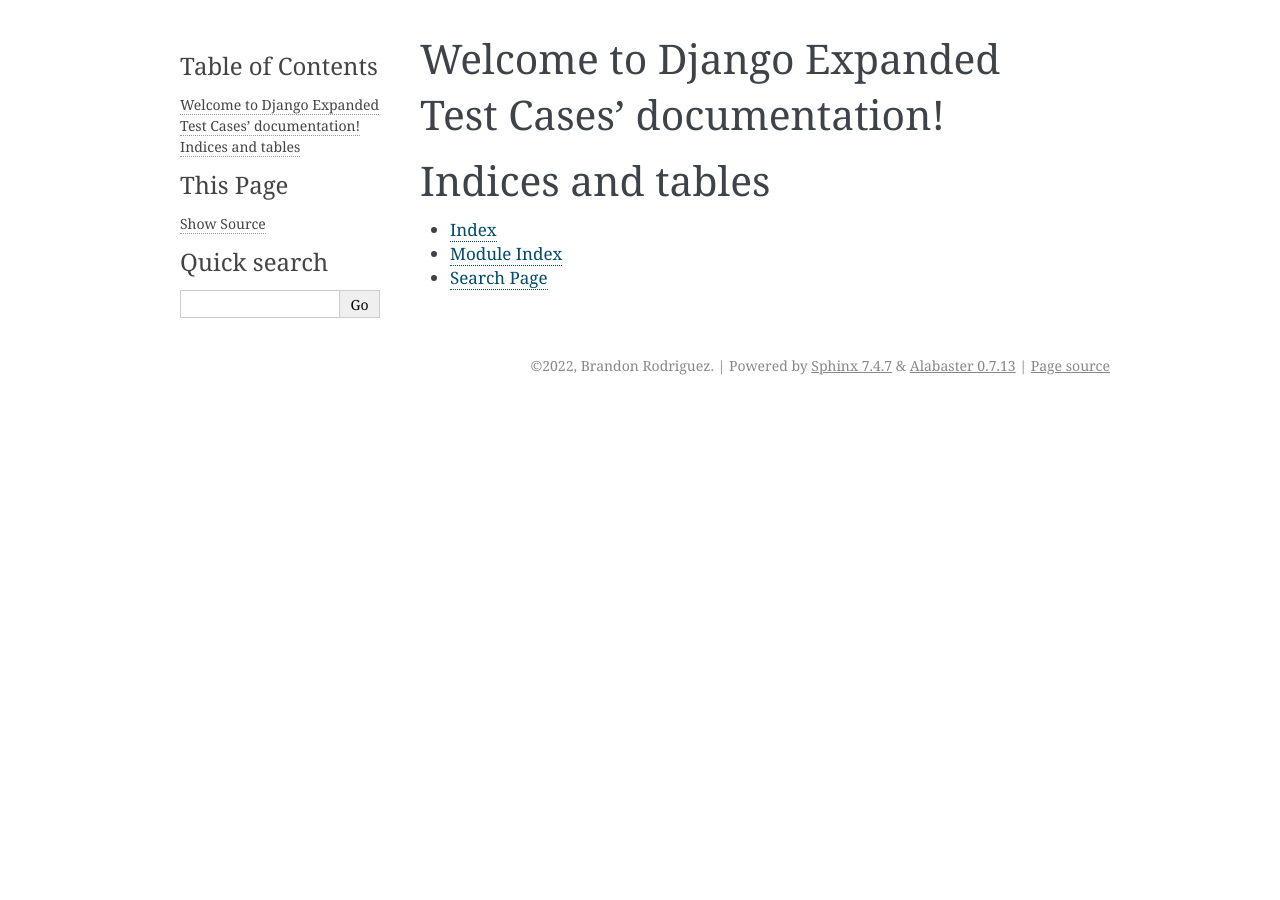
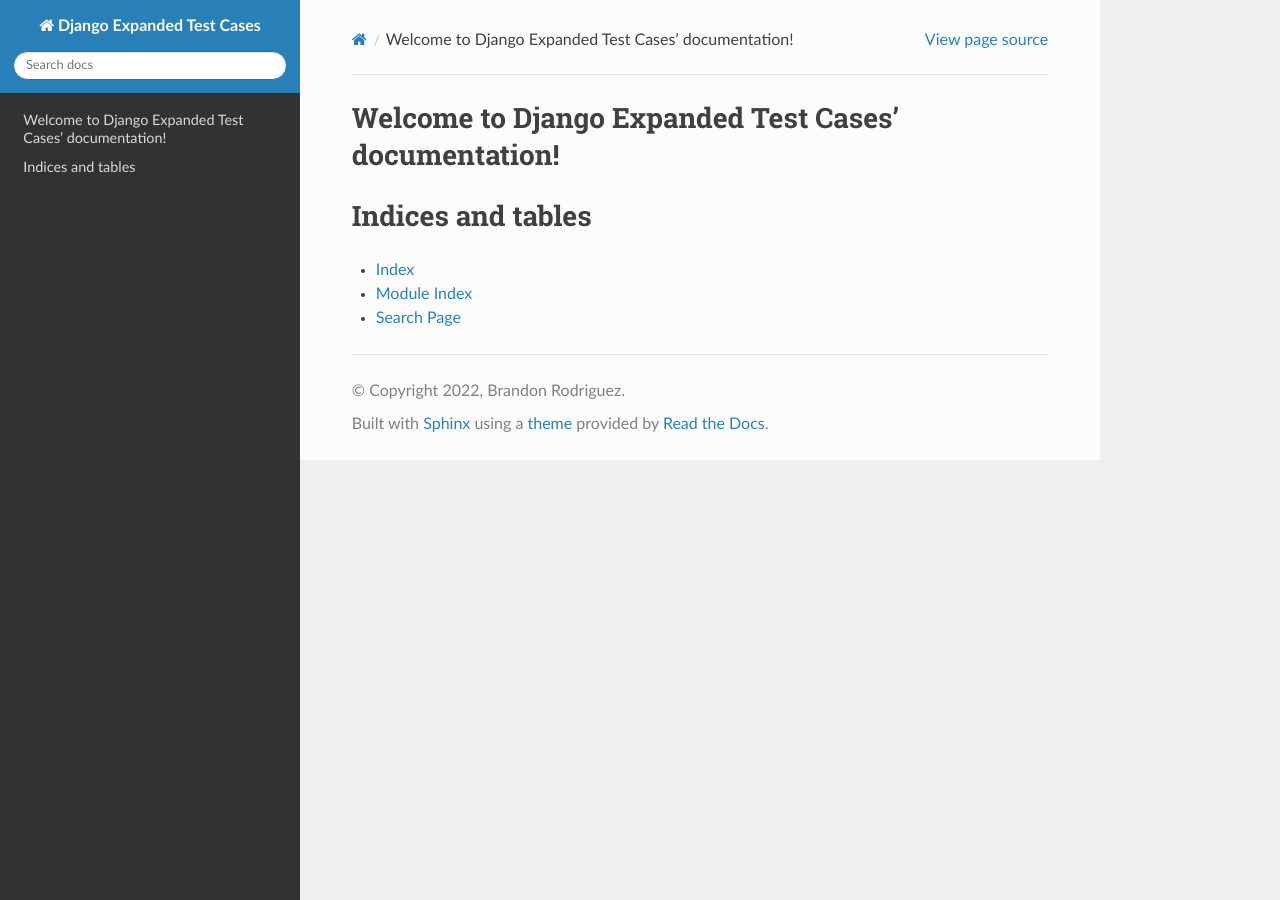
Before and after one commit to brodriguez8774/django-expanded-test-cases, a Sphinx documentation site: the page built from docs/source/index.rst, in a window 1280 px wide. Built offline with Sphinx 7.4.7 and the Read the Docs theme 2.0.0, drawn with Linux system fonts in a browser that asks for light colours; part of the change alters nothing that is shown.

Commit message:
Update docs conf file

```diff
--- a/docs/source/conf.py
+++ b/docs/source/conf.py
@@ -9,10 +9,13 @@
 # If extensions (or modules to document with autodoc) are in another directory,
 # add these directories to sys.path here. If the directory is relative to the
 # documentation root, use os.path.abspath to make it absolute, like shown here.
-#
-# import os
-# import sys
-# sys.path.insert(0, os.path.abspath('.'))
+import os
+import sys
+sys.path.insert(0, os.path.abspath('../..'))
+
+# Allow reading Django files/syntax, in order to generate docs from them.
+import django
+from django.conf import settings
 
 
 # -- Project information -----------------------------------------------------
@@ -31,6 +34,10 @@ release = '0.1.0'
 # extensions coming with Sphinx (named 'sphinx.ext.*') or your custom
 # ones.
 extensions = [
+    'sphinx.ext.autodoc',
+    'sphinx.ext.doctest',
+    'sphinx.ext.intersphinx',
+    'sphinx.ext.autosummary',
 ]
 
 # Add any paths that contain templates here, relative to this directory.
@@ -47,9 +54,20 @@ exclude_patterns = []
 # The theme to use for HTML and HTML Help pages.  See the documentation for
 # a list of builtin themes.
 #
-html_theme = 'alabaster'
+html_theme = 'sphinx_rtd_theme'
 
 # Add any paths that contain custom static files (such as style sheets) here,
 # relative to this directory. They are copied after the builtin static files,
 # so a file named "default.css" will overwrite the builtin "default.css".
-html_static_path = ['_static']
+html_static_path = []
+
+
+# -- Django Configuration ----------------------------------------------------
+settings.configure(
+    SECRET_KEY='something-to-make-Django-happy',
+    INSTALLED_APPS=[
+        'django.contrib.admin',
+        'django.contrib.auth',
+        'django.contrib.contenttypes',
+    ])
+django.setup()
```
